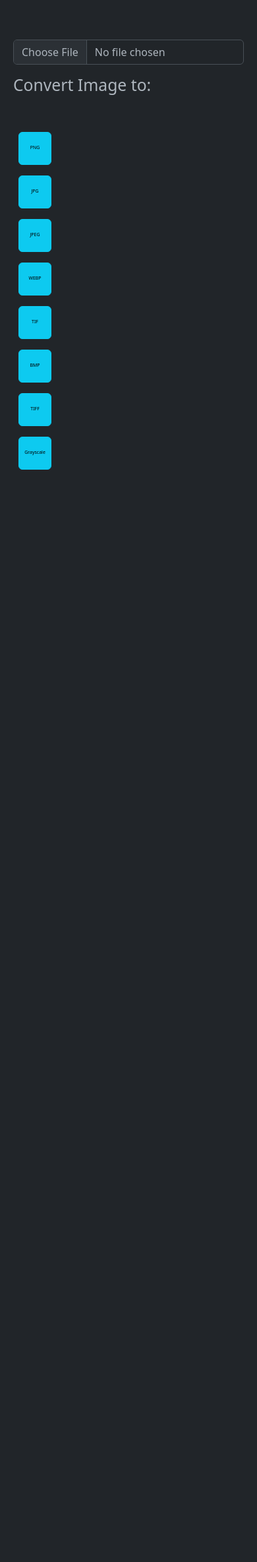
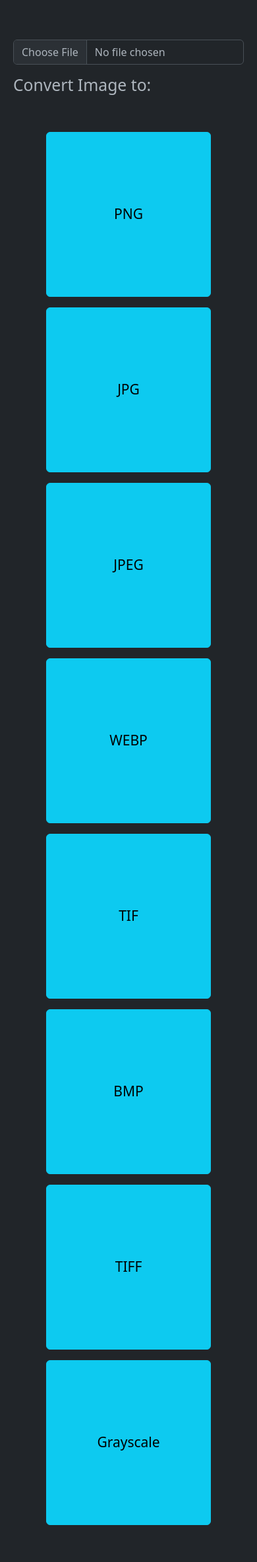
Before and after one commit to pulkitpareek18/PixelShift, a Flask app: page / in a window 390 px wide. Shown: the part 56-2424 px from the top of the page at 66% size. Before the commit the page ends 768 px from the top, so only its background shows below. Run offline with Flask 3, Linux system fonts and the light colour scheme; parts of the project's set-up code (start-up, migrations or seed data) failed here and were passed over; some libraries are stand-ins or nearby versions.

Commit message:
feat: Make the website Responsive

```diff
--- a/static/css/square-buttons.css
+++ b/static/css/square-buttons.css
@@ -23,23 +23,22 @@
     /* Style for Medium Screen */
     @media (max-width:767px) {
     .btn-sq-responsive {
-    width: 100px !important; /* whatever width you want for medium screen */
+    width: 250px !important; /* whatever width you want for medium screen */
     max-width: 100% !important;
     max-height: 100% !important;
-    height: 100px !important; /* whatever height you want for medium screen */
-    font-size:12px;
+    height: 250px !important; /* whatever height you want for medium screen */
+    font-size:21px;
     }
     }
 
     /* Style for Small Screen */
     @media (max-width:575px) {
     .btn-sq-responsive {
-    width: 50px !important; /* whatever width you want for mobile screen */
+    width: 250px !important; /* whatever width you want for mobile screen */
     max-width: 100% !important;
     max-height: 100% !important;
-    height: 50px !important; /* whatever height you want for mobile screen */
-    font-size:5px;
+    height: 250px !important; /* whatever height you want for mobile screen */
     padding: 0px;
-    font-size:7px;
+    font-size:21px;
     }
     }
--- a/templates/index.html
+++ b/templates/index.html
@@ -20,7 +20,7 @@
         </div>
         <input value="" type="hidden" id="imageFormatInput" name="operation">
         <h2>Convert Image to:</h2>
-        <div id="features" class="row my-5">
+        <div id="features" class="row my-5 text-center">
           {% for value in values %}
           <div class="col-md-3">
             <button onclick="selectMe(this)" data-convert="{{value[0]}}"
```
